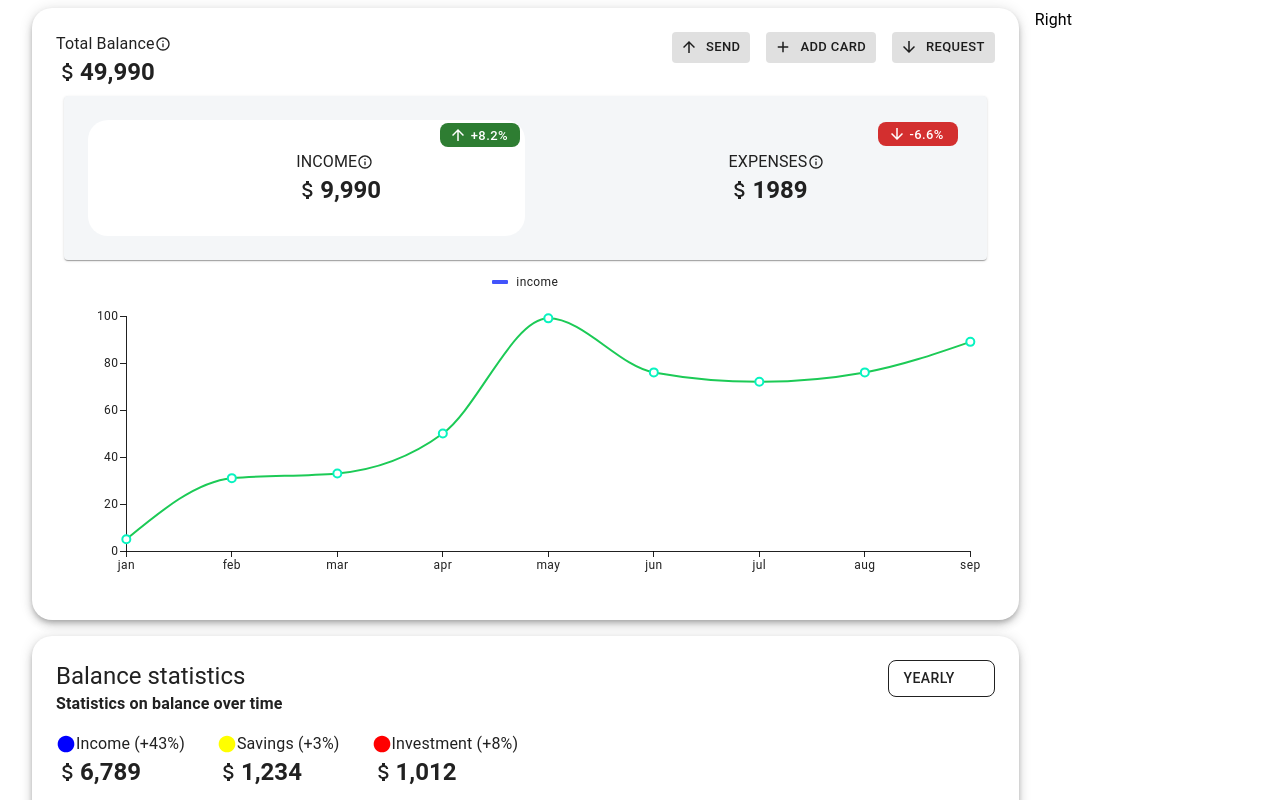
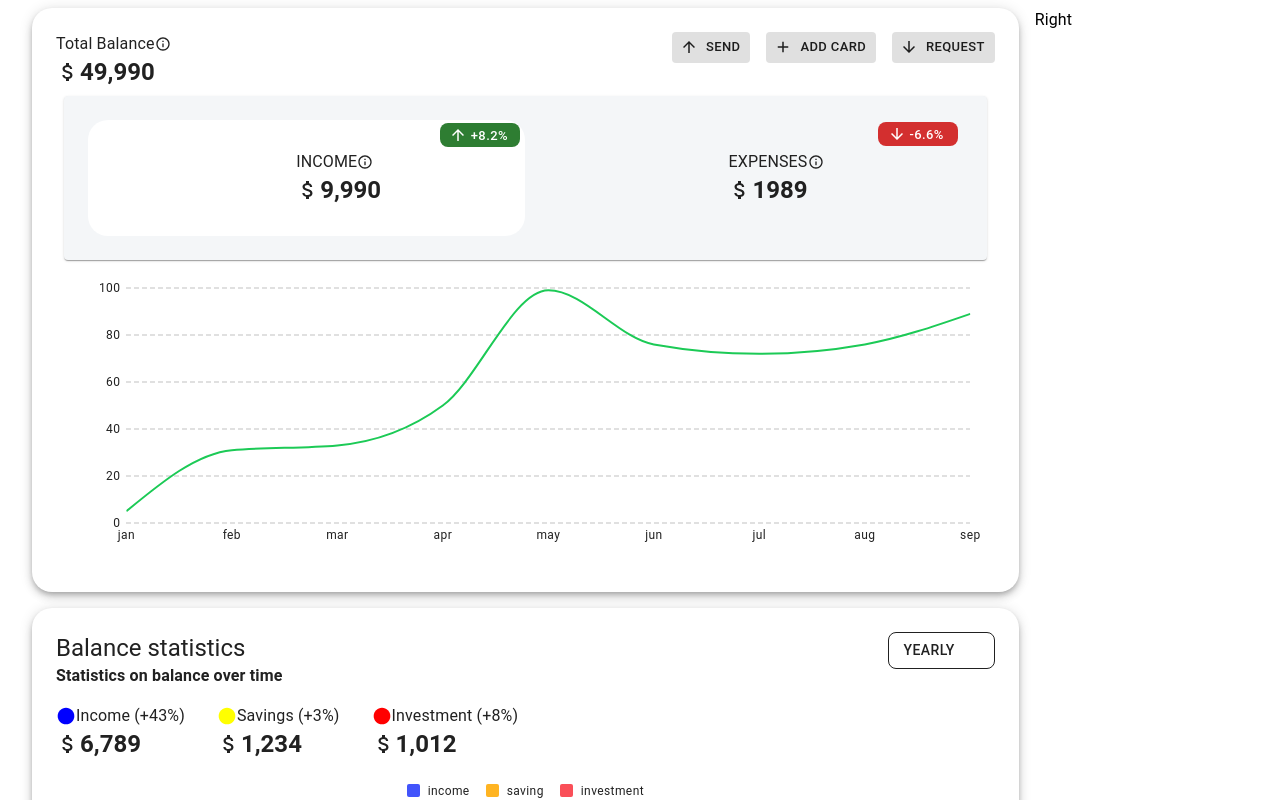
Before and after one commit to deepbalagn/minimal_banking, a React (Vite) app: page / in a window 1280 px wide. Shown: the top 800 px of the page. Built offline with nearby package versions, Linux system fonts and the light colour scheme; some icons are missing.

Commit message:
done line chart

```diff
--- a/src/pages/banking/components/incomeExpencePaper.tsx
+++ b/src/pages/banking/components/incomeExpencePaper.tsx
@@ -1,15 +1,24 @@
 import { Icon } from "@iconify/react";
-import { Add, ArrowDownward, ArrowUpward, AttachMoney, InfoOutlineRounded } from "@mui/icons-material";
+import {
+  Add,
+  ArrowDownward,
+  ArrowUpward,
+  AttachMoney,
+  InfoOutlineRounded,
+} from "@mui/icons-material";
 import { Box, Button, Chip, Grid, Paper, Typography } from "@mui/material";
-import { LineChart, lineElementClasses, markElementClasses } from "@mui/x-charts";
+import {
+  chartsGridClasses,
+  LineChart,
+  lineElementClasses,
+  markElementClasses,
+} from "@mui/x-charts";
 import { useState } from "react";
-
 
 const margin = { right: 24 };
 const incomeData = [5, 31, 33, 50, 99, 76, 72, 76, 89];
-const expenseData = [5, 31, 33, 50, 99, 76, 72, 76, 89];
+const expenseData = [5, 3, 3.5, 5, 9, 6, 2, 7, 9];
 const xLabels = ["jan", "feb", "mar", "apr", "may", "jun", "jul", "aug", "sep"];
-
 
 export default function IncomeExpenensePaper() {
   const [isIncomeGraph, setIsIncomeGraph] = useState(true);
@@ -232,10 +241,25 @@ export default function IncomeExpenensePaper() {
         {isIncomeGraph ? (
           <LineChart
             height={300}
-            series={[{ data: incomeData, label: "income" }]}
-            xAxis={[{ scaleType: "point", data: xLabels }]}
-            yAxis={[{ width: 50 }]}
+            series={[
+              {
+                data: incomeData,
+                showMark: false,
+                shape: "circle",
+                color: "#218670ff",
+              },
+            ]}
+            xAxis={[
+              {
+                scaleType: "point",
+                data: xLabels,
+                disableLine: true,
+                disableTicks: true,
+              },
+            ]}
+            yAxis={[{ width: 50, disableLine: true, disableTicks: true }]}
             margin={margin}
+            grid={{ horizontal: true }}
             sx={{
               [`& .${lineElementClasses.root}`]: {
                 stroke: "#1cca56ff",
@@ -247,16 +271,36 @@ export default function IncomeExpenensePaper() {
                 fill: "#fff",
                 strokeWidth: 2,
               },
+              [`& .${chartsGridClasses.line}`]: {
+                strokeDasharray: "5 3",
+                strokeWidth: 2,
+              },
             }}
             disableAxisListener
+            hideLegend
           />
         ) : (
           <LineChart
             height={300}
-            series={[{ data: expenseData, label: "expense" }]}
-            xAxis={[{ scaleType: "point", data: xLabels }]}
-            yAxis={[{ width: 50 }]}
+            series={[
+              {
+                data: expenseData,
+                label: "expense",
+                showMark: false,
+                color: "#b31c42ff",
+              },
+            ]}
+            xAxis={[
+              {
+                scaleType: "point",
+                data: xLabels,
+                disableLine: true,
+                disableTicks: true,
+              },
+            ]}
+            yAxis={[{ width: 50, disableLine: true, disableTicks: true }]}
             margin={margin}
+            grid={{ horizontal: true }}
             sx={{
               [`& .${lineElementClasses.root}`]: {
                 stroke: "#c2163bff",
@@ -268,8 +312,13 @@ export default function IncomeExpenensePaper() {
                 fill: "#fff",
                 strokeWidth: 2,
               },
+              [`& .${chartsGridClasses.line}`]: {
+                strokeDasharray: "5 3",
+                strokeWidth: 2,
+              },
             }}
             disableAxisListener
+            hideLegend
           />
         )}
       </Box>
```
